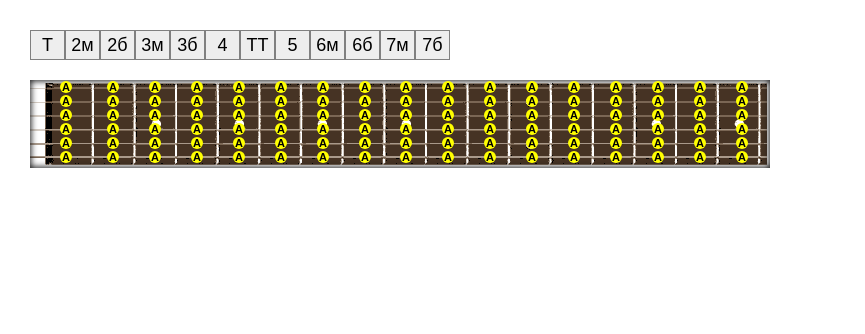
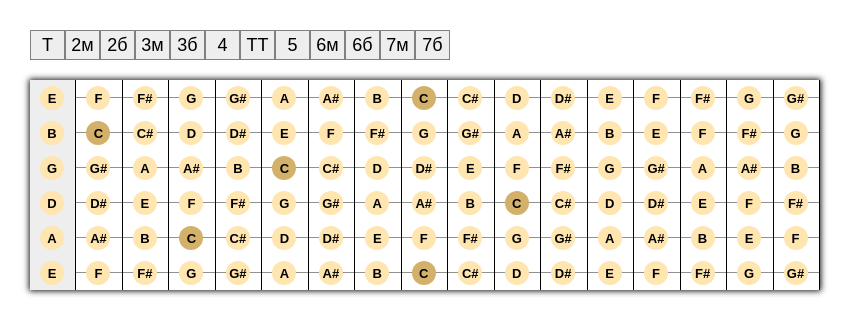
Before and after one commit to linkqwd/guitar-scales, a website: page src/index.html in a window 1280 px wide. Shown: the whole page, without its empty margins (0-865 px from the left). Drawn offline with Linux system fonts and the light colour scheme.

Commit message:
chromatic scale can be displayed

```diff
--- a/src/index.html
+++ b/src/index.html
@@ -25,7 +25,7 @@
 	</div>
 
 	<div class="freatboard">
-		<div class="string-1">
+		<div class="string string-1">
 			<div class="freat freat-1"></div>
 			<div class="freat freat-2"></div>
 			<div class="freat freat-3"></div>
@@ -44,7 +44,7 @@
 			<div class="freat freat-16"></div>
 			<div class="freat freat-17"></div>
 		</div>
-		<div class="string-2">
+		<div class="string string-2">
 			<div class="freat freat-1"></div>
 			<div class="freat freat-2"></div>
 			<div class="freat freat-3"></div>
@@ -63,7 +63,7 @@
 			<div class="freat freat-16"></div>
 			<div class="freat freat-17"></div>
 		</div>
-		<div class="string-3">
+		<div class="string string-3">
 			<div class="freat freat-1"></div>
 			<div class="freat freat-2"></div>
 			<div class="freat freat-3"></div>
@@ -82,7 +82,7 @@
 			<div class="freat freat-16"></div>
 			<div class="freat freat-17"></div>
 		</div>
-		<div class="string-4">
+		<div class="string string-4">
 			<div class="freat freat-1"></div>
 			<div class="freat freat-2"></div>
 			<div class="freat freat-3"></div>
@@ -101,7 +101,7 @@
 			<div class="freat freat-16"></div>
 			<div class="freat freat-17"></div>
 		</div>
-		<div class="string-5">
+		<div class="string string-5">
 			<div class="freat freat-1"></div>
 			<div class="freat freat-2"></div>
 			<div class="freat freat-3"></div>
@@ -120,7 +120,7 @@
 			<div class="freat freat-16"></div>
 			<div class="freat freat-17"></div>
 		</div>
-		<div class="string-6">
+		<div class="string string-6">
 			<div class="freat freat-1"></div>
 			<div class="freat freat-2"></div>
 			<div class="freat freat-3"></div>
--- a/src/js/main.js
+++ b/src/js/main.js
@@ -1,30 +1,54 @@
 let options = {
-	strings: 6,
-	tonic: 'E',
-	scale: 'natural-major'
+	tonic: 'C',
+	scale: 'naturalMajor',
+	tuning: 'standard'
 }
 
+start(options);
+
 function start (options) {
-	const notes = ['C', 'C#', 'D', 'D#', 'E', 'F', 'F#', 'G', 'G#', 'A', 'A#', 'B'];
+	const notes = ['C', 'C#', 'D', 'D#', 'E', 'F', 'F#', 'G', 'G#', 'A', 'A#', 'B', 'C', 'C#', 'D', 'D#', 'E', 'F', 'F#', 'G', 'G#', 'A', 'A#', 'B', 'E', 'F', 'F#', 'G', 'G#', 'A', 'A#', 'B'];
+	const interval  = ['T', '2m', '2b', '3m', '3b', '4', 'TT', '5', '6m', '6b', '7m', '7b'];
+	const scaleList = {
+		naturalMajor: ['T', '2b', '3b', '4', '5', '6b', '7b']
+	};
+	const tuningOptions = {
+		standard: ['E', 'B', 'G', 'D', 'A', 'E'],
+		dropD: ['E', 'B', 'G', 'D', 'A', 'D']
+	};
 
-	function makeScale () {
-		let tonic = options.tonic;
-		let scale = options.scale;
+	const string1 = document.querySelectorAll('.string-1 .freat');
+	const string2 = document.querySelectorAll('.string-2 .freat');
+	const string3 = document.querySelectorAll('.string-3 .freat');
+	const string4 = document.querySelectorAll('.string-4 .freat');
+	const string5 = document.querySelectorAll('.string-5 .freat');
+	const string6 = document.querySelectorAll('.string-6 .freat');
 
-		let notesFromTonic = notes.map(function(elem) {
-			return
-		})
-
-		if (scale === 'natural-major') {
-			makeFreatBoard();
+	function tagFretsWithNotes (str, tune, note) {
+		for (let i = 0, j = notes.indexOf(tuningOptions[tune][note]);
+						 i < str.length; i++, j++)
+		{
+			str[i].classList.add(notes[j]);
+			(notes[j] === options.tonic) ? str[i].classList.add('tonic') : false;
+			$(str[i]).attr('data-content', notes[j]);
 		}
 	}
 
-	function makeFreatBoard () {
-		for (let i = 0; i < options.strings; i++) {
-			drawString();
+	tagFretsWithNotes(string1, options.tuning, 0);
+	tagFretsWithNotes(string2, options.tuning, 1);
+	tagFretsWithNotes(string3, options.tuning, 2);
+	tagFretsWithNotes(string4, options.tuning, 3);
+	tagFretsWithNotes(string5, options.tuning, 4);
+	tagFretsWithNotes(string6, options.tuning, 5);
+
+	function makeScale () {
+
 	}
+
 }
+
+
+
 
 function drawString () {
 	let divString = document.createElement('div');
@@ -43,11 +67,5 @@ function start (options) {
 		div.innerHTML = notes[i];
 		divString.append(div);
 	}
-
 	document.body.append(divString);
 }
-
-	makeScale();
-}
-
-//start(options);
--- a/src/sass/_mixins.scss
+++ b/src/sass/_mixins.scss
@@ -4,11 +4,19 @@
 	}
 }
 
-@mixin string($position) {
-	/* background: rgba(red, .3); */
+@mixin string() {
 	width: 100%;
-	height: 14px;
-	cursor: pointer;
+	height: 35px;
 	display: flex;
-	align-items: center;
+	position: relative;
+	&:before {
+		position: absolute;
+		content: '';
+		height: 1px;
+		width: 100%;
+		background: #919191;
+		top:0;
+		bottom: 0;
+		margin: auto 0;
+	}
 }
--- a/src/sass/styles.scss
+++ b/src/sass/styles.scss
@@ -8,6 +8,8 @@ body {
 	font-family: sans-serif;
 	font-size: 18px;
 	padding: 30px;
+	margin: 0 auto;
+	max-width: 1280px;
 }
 
 * {
@@ -27,87 +29,53 @@ body {
 	text-align: center;
 }
 
-.string {
-	display: flex;
-	margin: 10px 0;
-}
-
-.string__note {
-	padding: 5px;
-	width: 35px;
-	background: #eee;
-	border: 1px solid grey;
-	box-sizing: border-box;
-	text-align: center;
-}
 
 .freatboard {
-	background: url(../img/freatboard.gif) no-repeat center left;
-	height: 88px;
-	width: 740px;
+	max-width: 790px;
 	margin: 20px 0;
 	display: flex;
 	flex-direction: column;
-	box-shadow: inset 0px 0px 6px 1px rgba(20,20,20,1);
+	box-shadow: 0px 0px 6px 1px rgba(20,20,20,1);
 	position: relative;
+
 }
 
-.string-1 {
-	@include string(7px)
-}
-
-.string-2 {
-	@include string(9px)
-}
-
-.string-3 {
-	@include string(10px)
-}
-
-.string-4 {
-	@include string(10px)
-}
-
-.string-5 {
-	@include string(10px)
-}
-
-.string-6 {
-	@include string(12px)
+.string {
+	@include string();
 }
 
 .freat {
-	width: 12px;
-	height: 12px;
-	display: inline-block;
-	margin-left: 30px;
+	width: 100%;
 	position: relative;
-	&:after {
-		background: yellow;
+	border-right: 1px solid black;
+	&:before {
+		background: #FFE5AF;
 		position: absolute;
 		z-index: 100;
-		content: "A";
-		left: 0;
-		right: 0;
+		content: attr(data-content);
+		border-radius: 50%;
+		font-size: 13px;
+		left: 10px;
+		font-weight: bold;
+		padding: 2px;
+		width: 20px;
+		text-align: center;
+		cursor: pointer;
+		height: 20px;
+		line-height: 21px;
 		top: 0;
 		bottom: 0;
-		line-height: 12px;
-		displai: block;
-		border-radius: 50%;
-		font-size: 11px;
-		text-align: center;
-		font-weight: bold;
+		margin: auto 0;
 	}
 }
 
 .freat-1 {
-	margin-left: 30px;
+	background: #eee;
 }
 
-.freat-2 {
-	margin-left: 35px;
+.tonic {
+	&:before {
+		background: #D4B16A;
+
+	}
 }
-
-.freat-9 {
-	margin-left: 29px;
-}
```
Also changed, not shown: src/css/styles.css. Lines whose indentation alone changed are shown as unchanged.
